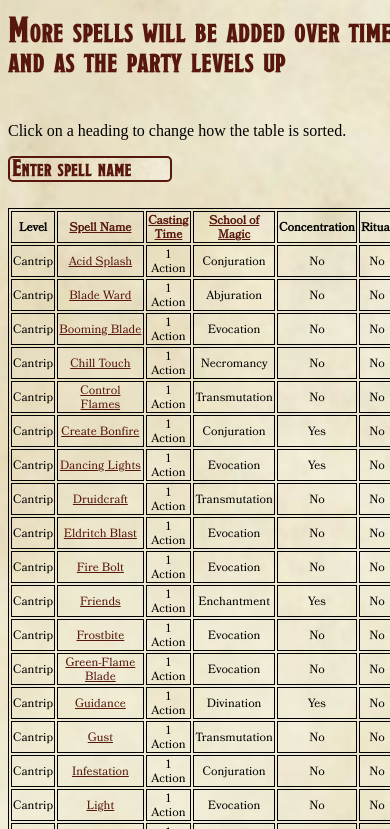
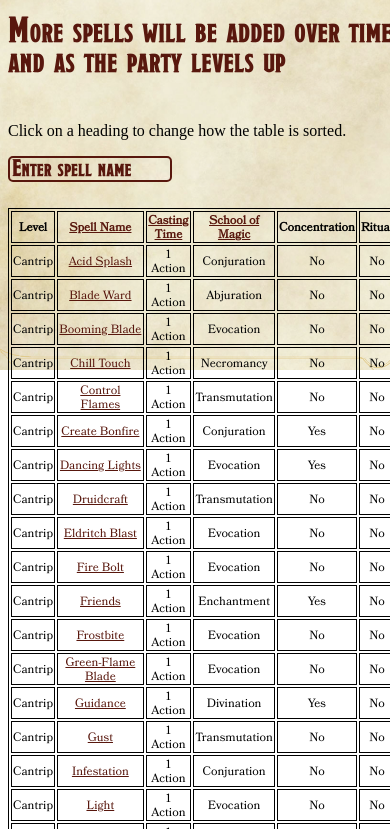
Before and after one commit to FestiveSnydley/Moubinia, a plain HTML site: page Spells/Spells.html in a window 390 px wide. Shown: the part 135-964 px from the top of the page. Drawn offline with Linux system fonts and the light colour scheme.

Commit message:
Update mystyle.css

```diff
--- a/CCS/mystyle.css
+++ b/CCS/mystyle.css
@@ -185,9 +185,9 @@ body {
     background-image: url('../Backgrounds/PHBBackground.webp');
     background-repeat: no-repeat;
     background-size: cover;
-    min-height: 300vh;
+    min-height: 50vh;
     min-width: 100vw;
-    height: 300vh;
+    height: 50vh;
     width: 100vw;
   }
 }
```
